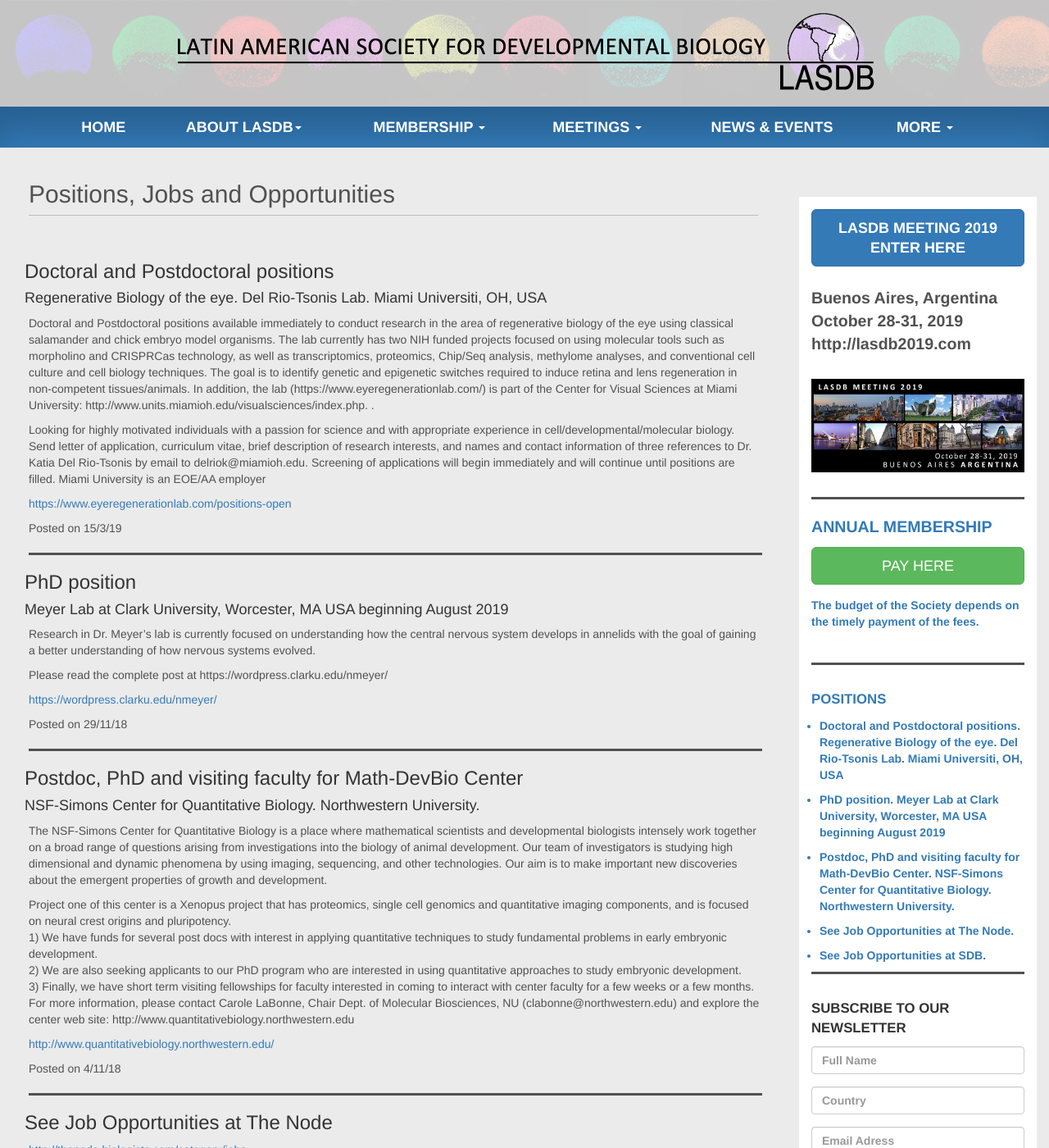
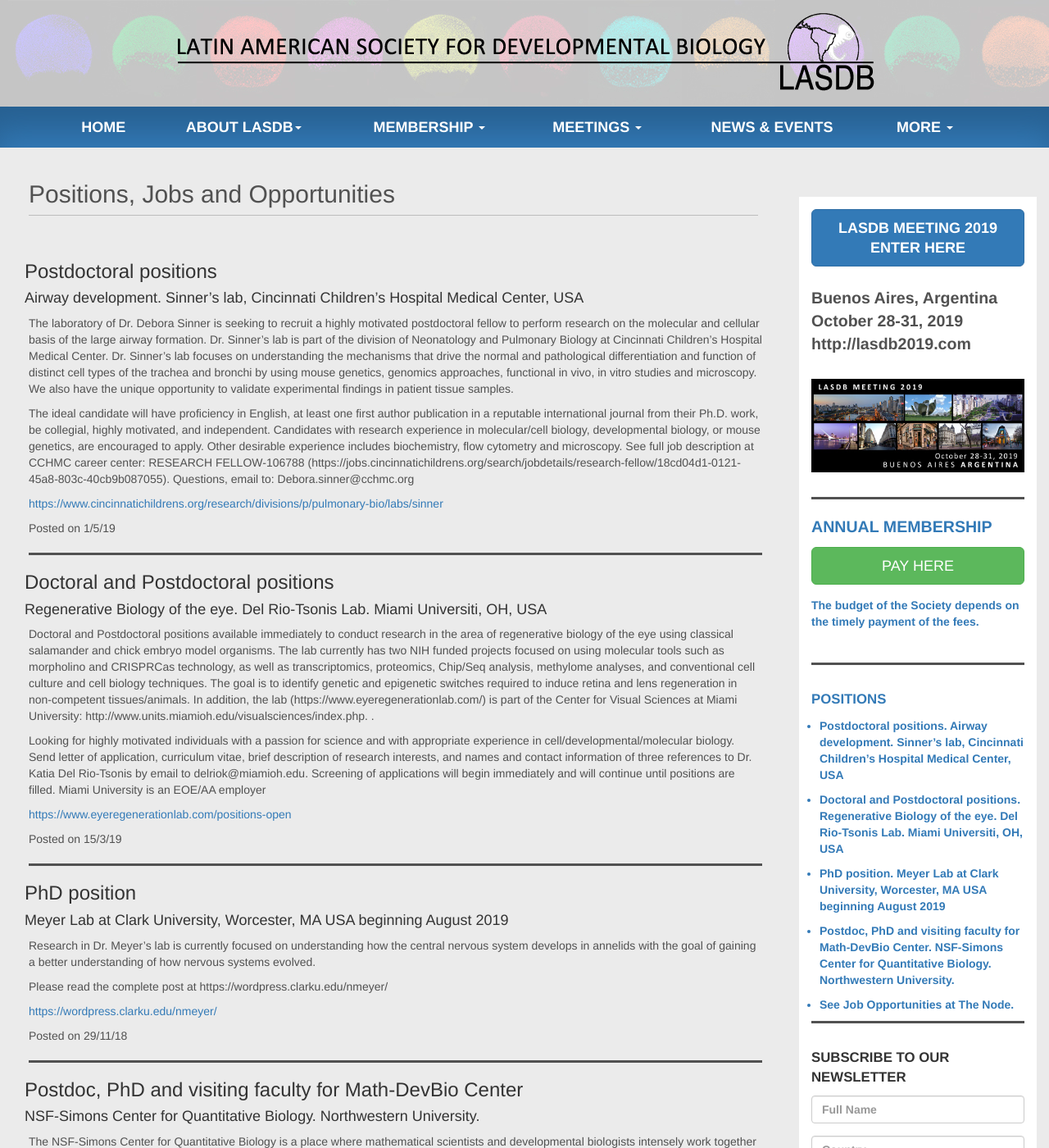
Before and after one commit to lasdb/lasdb.github.io, a Jekyll site: the page built from _posts/2000-01-01-jobs.markdown, in a window 1280 px wide and 1400 px high. Shown: the whole window at 82% size. Built offline with Jekyll 4.4.1, drawn with Linux system fonts in a browser that asks for light colours; nearby versions of some CDN libraries.

Commit message:
Update 2000-01-01-jobs.markdown

```diff
--- a/_posts/2000-01-01-jobs.markdown
+++ b/_posts/2000-01-01-jobs.markdown
@@ -5,6 +5,13 @@
 categories: jobs
 permalink: /pages/jobs.html
 jobs:
+
+  - title: 'Postdoctoral positions'
+    date: '1/5/19'
+    subtitle: 'Airway development. Sinner’s lab, Cincinnati Children’s Hospital Medical Center, USA'
+    body: 'The laboratory of Dr. Debora Sinner is seeking to recruit a highly motivated postdoctoral fellow to perform research on the molecular and cellular basis of the large airway formation. Dr. Sinner’s lab is part of the division of Neonatology and Pulmonary Biology at Cincinnati Children’s Hospital Medical Center. Dr. Sinner’s lab focuses on understanding the mechanisms that drive the normal and pathological differentiation and function of distinct cell types of the trachea and bronchi by using mouse genetics, genomics approaches, functional in vivo, in vitro studies and microscopy. We also have the unique opportunity to validate experimental findings in patient tissue samples.'
+    par2: 'The ideal candidate will have proficiency in English, at least one first author publication in a reputable international journal from their Ph.D. work, be collegial, highly motivated, and independent. Candidates with research experience in molecular/cell biology, developmental biology, or mouse genetics, are encouraged to apply. Other desirable experience includes biochemistry, flow cytometry and microscopy. See full job description at CCHMC career center: RESEARCH FELLOW-106788  (https://jobs.cincinnatichildrens.org/search/jobdetails/research-fellow/18cd04d1-0121-45a8-803c-40cb9b087055). Questions, email to: Debora.sinner@cchmc.org'
+    URL: 'https://www.cincinnatichildrens.org/research/divisions/p/pulmonary-bio/labs/sinner'
 
   - title: 'Doctoral and Postdoctoral positions'
     date: '15/3/19'
```
